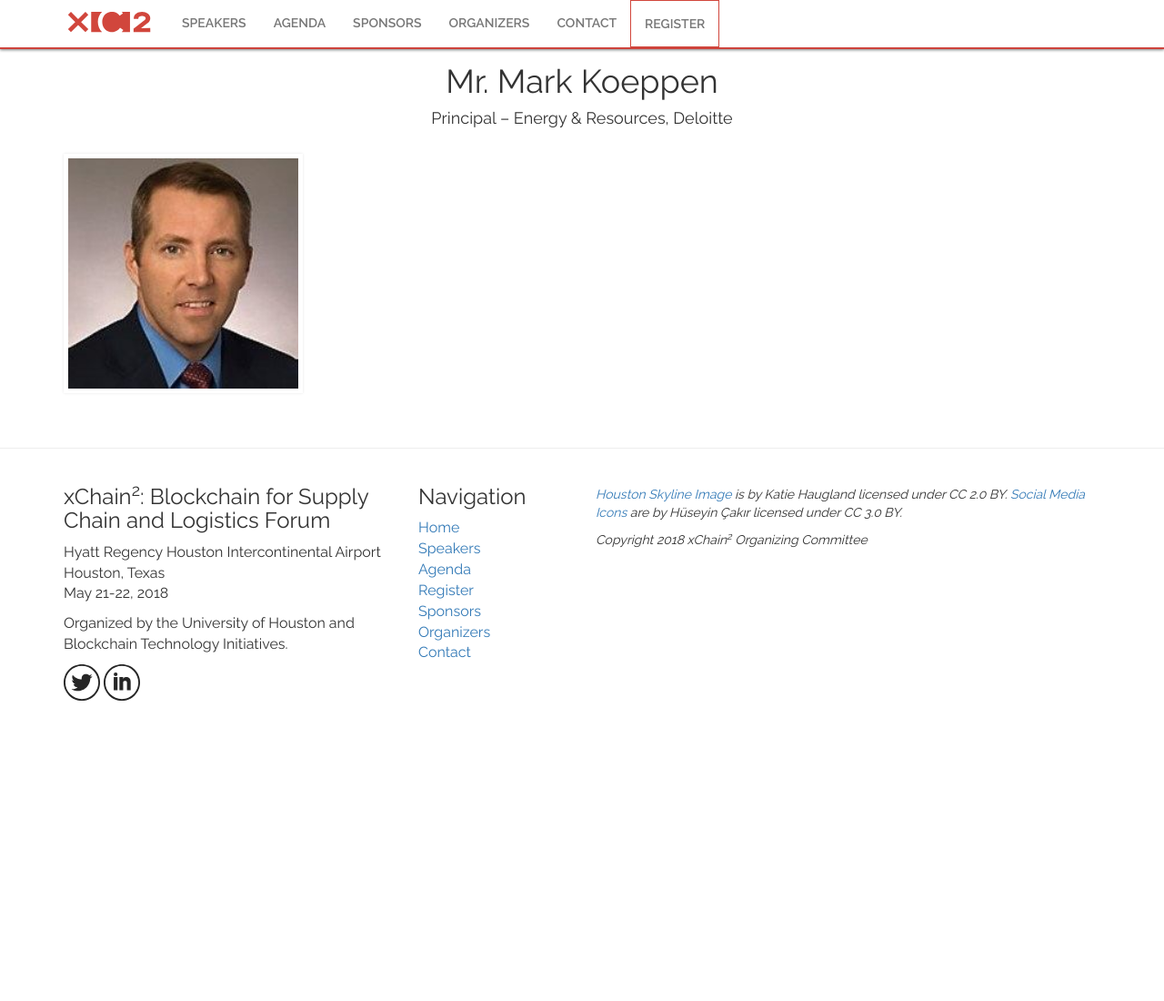
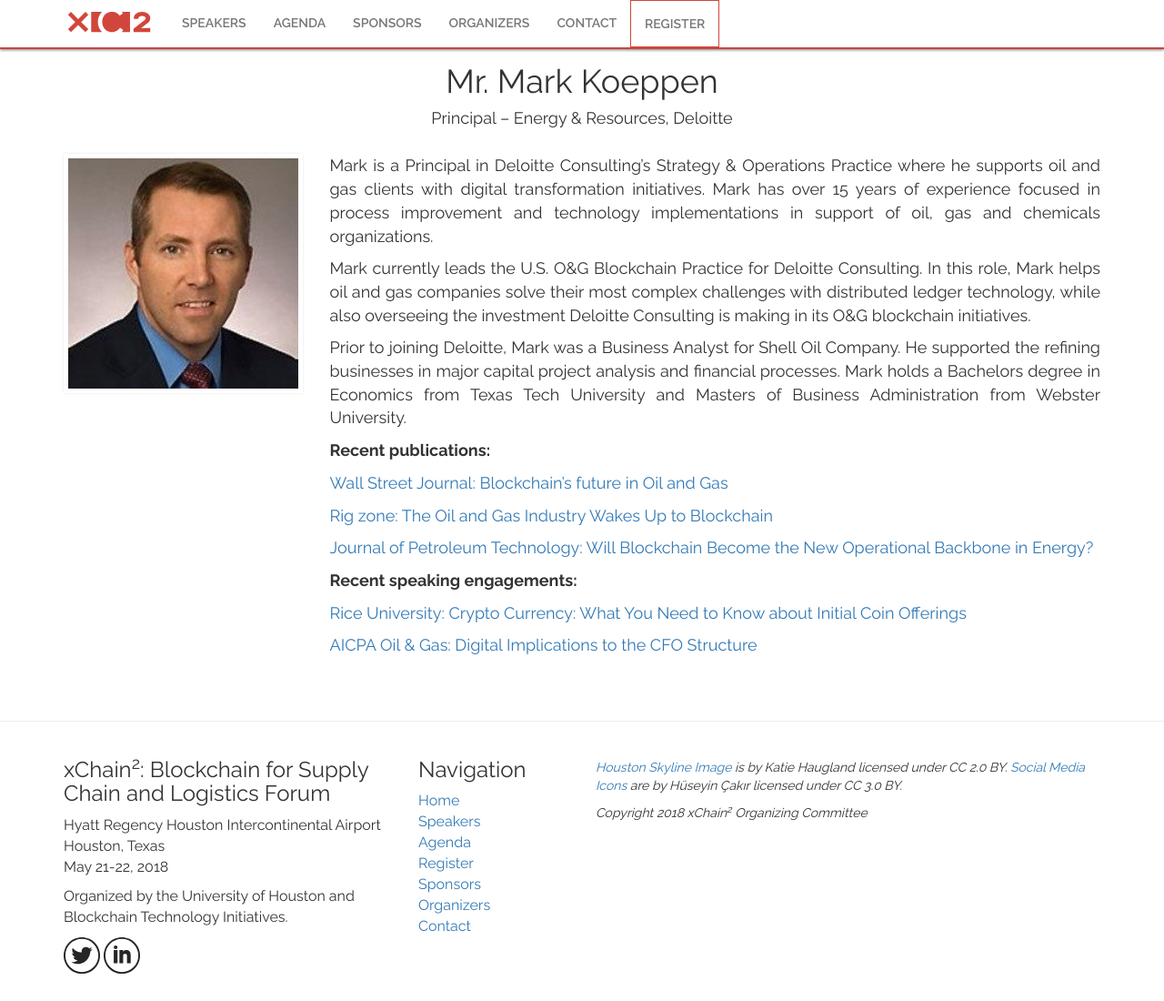
Before and after one commit to gnawalishyam/jekyll, a Jekyll site: the page built from _posts/2018-01-17-Mark-Koeppen.md, in a window 1280 px wide and 1100 px high. Shown: the whole window at 91% size. Built offline with Jekyll 4.4.1, drawn with Linux system fonts in a browser that asks for light colours; some web fonts are replaced.

Commit message:
added bio for mark koeppen and balaji

```diff
--- a/_posts/2018-01-17-Mark-Koeppen.md
+++ b/_posts/2018-01-17-Mark-Koeppen.md
@@ -10,3 +10,28 @@
 categories: speakers
 image: "/res/people/Mark-Koeppen.jpg"
 ---
+Mark is a Principal in Deloitte Consulting’s Strategy & Operations Practice where he supports oil and gas clients with digital
+transformation initiatives. Mark has over 15 years of experience focused in process improvement and technology
+implementations in support of oil, gas and chemicals organizations.
+
+Mark currently leads the U.S. O&G Blockchain Practice for Deloitte Consulting. In this role, Mark helps oil and gas
+companies solve their most complex challenges with distributed ledger technology, while also overseeing the investment
+Deloitte Consulting is making in its O&G blockchain initiatives.
+
+Prior to joining Deloitte, Mark was a Business Analyst for Shell Oil Company. He supported the refining businesses in major
+capital project analysis and financial processes. Mark holds a Bachelors degree in Economics from Texas Tech University
+and Masters of Business Administration from Webster University.
+
+**Recent publications:**
+
+[Wall Street Journal: Blockchain’s future in Oil and Gas](http://deloitte.wsj.com/cio/2017/06/14/blockchains-future-in-oil-and-gas/)
+
+[Rig zone: The Oil and Gas Industry Wakes Up to Blockchain](https://www.rigzone.com/news/the_oil_and_gas_industry_wakes_up_to_blockchain-14-dec-2017-152805-article/?all=hg2)
+
+[Journal of Petroleum Technology: Will Blockchain Become the New Operational Backbone in Energy?](https://www.spe.org/en/jpt/jpt-article-detail/?art=4108)
+
+**Recent speaking engagements:**
+
+[Rice University: Crypto Currency: What You Need to Know about Initial Coin Offerings](https://www.riceeo.com/event-2818551)
+
+[AICPA Oil & Gas: Digital Implications to the CFO Structure](http://media.aicpastore.com/Publication/ConferenceDocs/2016-OIL-Brochure.pdf)
```
Also changed, not shown: _posts/2010-06-01-Intermodal-Association-Of-North-America.md (deleted, +0 -14 lines), _posts/2010-06-01-Ministery-of-Foreign-Affairs-of-Denmark.md (added, +14 -0 lines), _posts/2018-01-19-Balaji-Ramakrishnan.md (+11 -0 lines).
